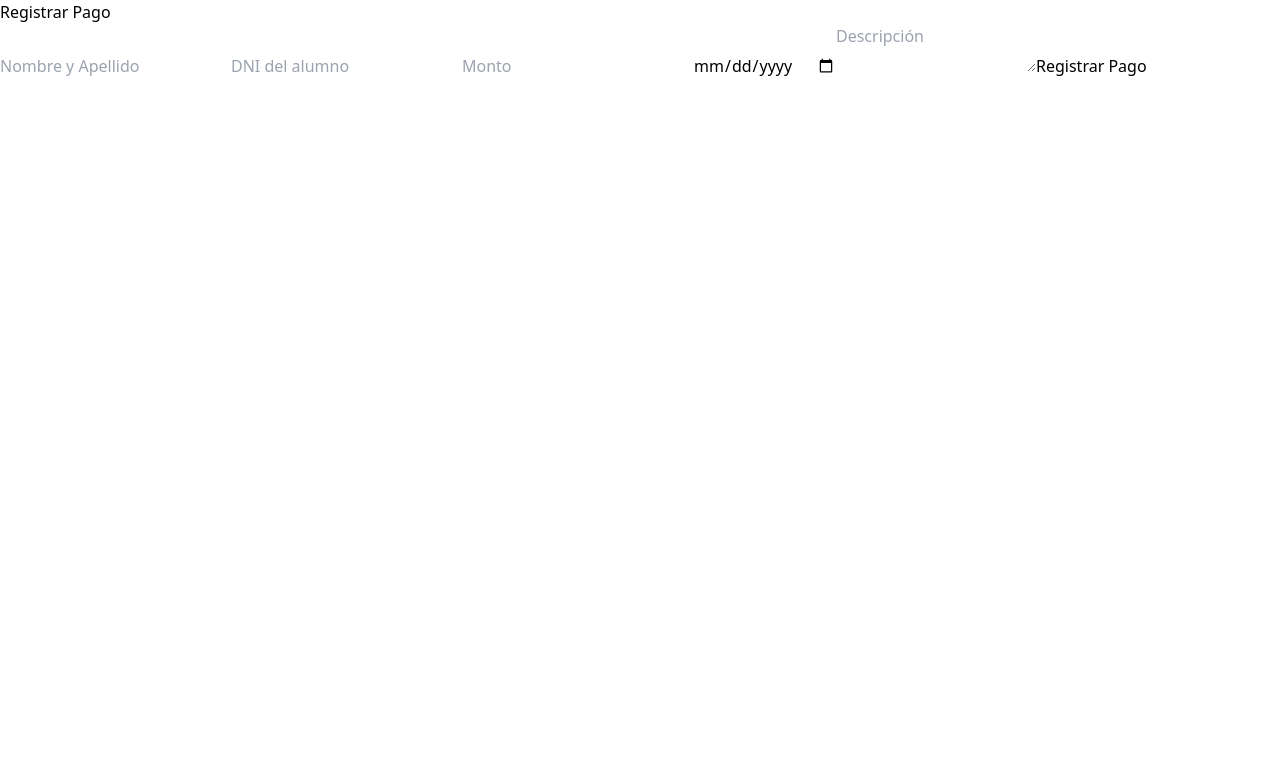
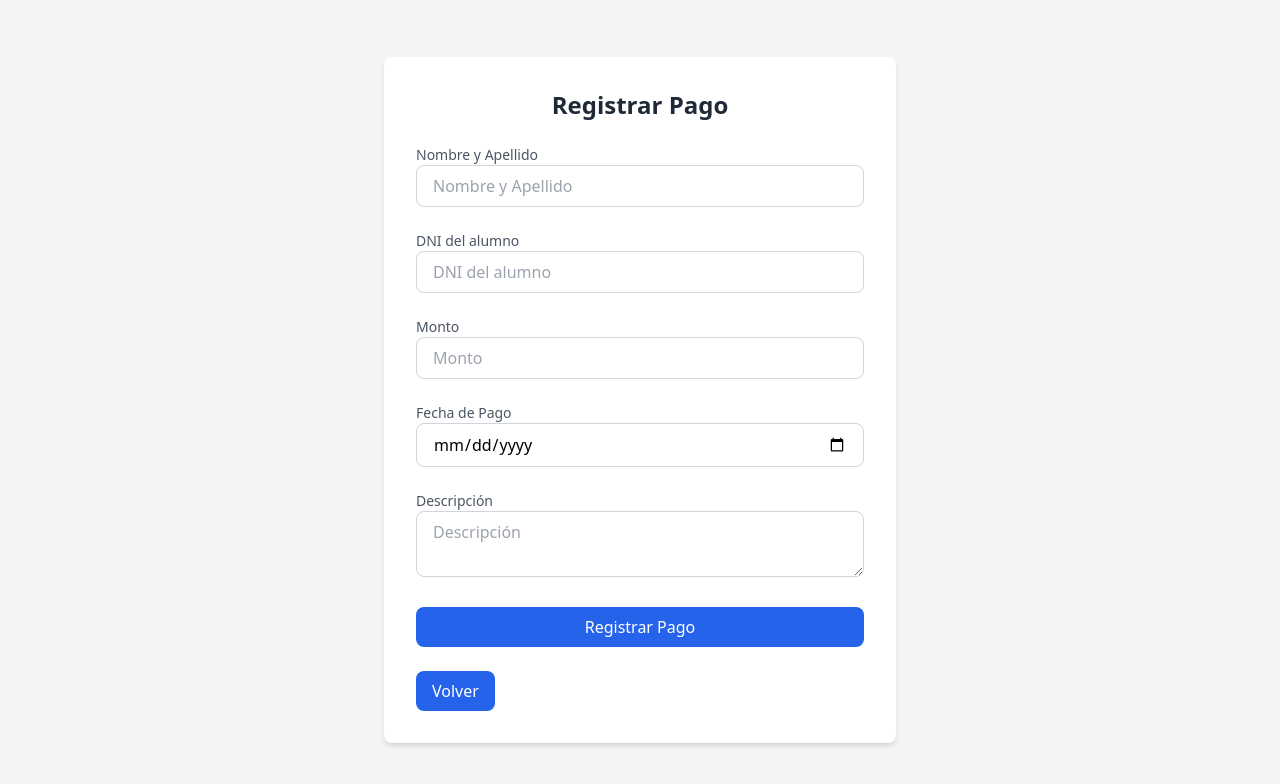
Before and after one commit to francogodoyy/pagos, a Next.js app: page /pagos/nuevo-pago in a window 1280 px wide. Shown: the top 784 px of the page. Built offline with nearby package versions, Linux system fonts and the light colour scheme.

Commit message:
scond commit

```diff
--- a/app/admin/login/page.jsx
+++ b/app/admin/login/page.jsx
@@ -5,13 +5,25 @@ import { useState } from "react";
 import { useRouter } from "next/navigation";
 
 export default function Login() {
-
   const [email, setEmail] = useState("");
   const [password, setPassword] = useState("");
+  const [errors, setErrors] = useState({});
   const router = useRouter();
 
   const handleSubmit = async (e) => {
     e.preventDefault();
+
+    const newErrors = {};
+    if (!email.trim()) newErrors.email = "El email es obligatorio.";
+    if (!password.trim()) newErrors.password = "La contraseña es obligatoria.";
+
+    if (Object.keys(newErrors).length > 0) {
+      setErrors(newErrors);
+      return;
+    }
+
+    setErrors({}); //Clean errors if no any problem
+
     const res = await signIn("credentials", {
       redirect: false,
       email,
@@ -21,28 +33,70 @@ export default function Login() {
     if (res.ok) {
       router.push("/pagos");
     } else {
-      alert("credenciales incorrectas");
+      setErrors({ general: "Credenciales incorrectas." });
     }
   };
 
   return (
+    <div className="flex items-center justify-center min-h-screen bg-gray-100">
+      <div className="w-full max-w-md bg-white rounded-lg shadow-lg p-6">
+        <h1 className="text-2xl font-semibold text-center text-gray-800 mb-6">
+          Iniciar Sesión
+        </h1>
+        <form onSubmit={handleSubmit} className="space-y-4">
           <div>
-      <h1>Iniciar Sesión</h1>
-      <form onSubmit={handleSubmit}>
+            <label
+              htmlFor="email"
+              className="block text-sm font-medium text-gray-600"
+            >
+              Email
+            </label>
             <input
               type="email"
-          placeholder="Email"
+              id="email"
+              placeholder="Ingresa tu email"
               value={email}
               onChange={(e) => setEmail(e.target.value)}
+              className="w-full px-4 py-2 mt-1 border rounded-lg focus:ring-2 focus:ring-blue-500 focus:outline-none border-gray-300"
+              required
             />
+            {errors.email && (
+              <p className="text-sm text-red-600 mt-1">{errors.email}</p>
+            )}
+          </div>
+          <div>
+            <label
+              htmlFor="password"
+              className="block text-sm font-medium text-gray-600"
+            >
+              Contraseña
+            </label>
             <input
               type="password"
-          placeholder="Password"
+              id="password"
+              placeholder="Ingresa tu contraseña"
               value={password}
               onChange={(e) => setPassword(e.target.value)}
+              className="w-full px-4 py-2 mt-1 border rounded-lg focus:ring-2 focus:ring-blue-500 focus:outline-none border-gray-300"
+              required
             />
-        <button type="submit">Ingresar</button>
+            {errors.password && (
+              <p className="text-sm text-red-600 mt-1">{errors.password}</p>
+            )}
+          </div>
+          {errors.general && (
+            <p className="text-sm text-red-600 text-center mt-4">
+              {errors.general}
+            </p>
+          )}
+          <button
+            type="submit"
+            className="w-full py-2 text-white bg-blue-600 rounded-lg hover:bg-blue-700 focus:ring-2 focus:ring-blue-500 focus:outline-none transition duration-200"
+          >
+            Ingresar
+          </button>
         </form>
+      </div>
     </div>
   );
 }
--- a/app/layout.js
+++ b/app/layout.js
@@ -1,14 +1,18 @@
+"use client";
+
 import './global.css';
+import { SessionProvider } from 'next-auth/react';
 
-export const metadata = {
-  title: 'Pagos',
-  description: 'Página de pagos de clientes',
-}
+
+
+
 
 export default function RootLayout({ children }) {
   return (
     <html lang="en">
-      <body>{children}</body>
+      <body>
+        <SessionProvider>{children}</SessionProvider>
+      </body>
     </html>
-  )
+  );
 }
--- a/app/pagos/nuevo-pago/page.jsx
+++ b/app/pagos/nuevo-pago/page.jsx
@@ -1,8 +1,10 @@
 "use client"
 
 import { useState } from "react"
+import { useRouter } from "next/navigation";
 
 export default function NuevoPago() {
+    const router = useRouter();
     const [formData, setFormData] = useState({
         nombre_apellido: "",
         dni: "",
@@ -11,6 +13,10 @@ export default function NuevoPago() {
         descripcion: "",
     });
     const [success, setSuccess] = useState(false);
+
+    const handleVolver = () => {
+        router.push("/pagos");
+    };
 
     const handleChange = (e) => {
         setFormData({ ...formData, [e.target.name]: e.target.value });
@@ -32,51 +38,117 @@ export default function NuevoPago() {
     };
 
     if (success) {
-        return <p>Pago registrado exitosamente!</p>;
+        return (
+            <div className="flex items-center justify-center min-h-screen bg-gray-100">
+                <p className="text-green-600 font-bold text-lg">¡Pago Registrado!</p>
+            </div>
+        );
     }
 
     return (
-        <form onSubmit={handleSubmit}>
-            <h1>Registrar Pago </h1>
+        <div className="flex items-center justify-center min-h-screen bg-gray-100">
+          <form
+            onSubmit={handleSubmit}
+            className="w-full max-w-lg bg-white rounded-lg shadow-md p-8 space-y-6"
+          >
+            <h1 className="text-2xl font-semibold text-gray-800 text-center">
+              Registrar Pago
+            </h1>
+            <div>
+              <label
+                htmlFor="nombre_apellido"
+                className="block text-sm font-medium text-gray-600"
+              >
+                Nombre y Apellido
+              </label>
               <input
                 type="text"
+                id="nombre_apellido"
                 name="nombre_apellido"
                 placeholder="Nombre y Apellido"
                 value={formData.nombre_apellido}
                 onChange={handleChange}
                 required
+                className="w-full px-4 py-2 border border-gray-300 rounded-lg focus:ring-2 focus:ring-blue-500 focus:outline-none"
               />
+            </div>
+            <div>
+              <label htmlFor="dni" className="block text-sm font-medium text-gray-600">
+                DNI del alumno
+              </label>
               <input
                 type="text"
+                id="dni"
                 name="dni"
                 placeholder="DNI del alumno"
                 value={formData.dni}
                 onChange={handleChange}
                 required
+                className="w-full px-4 py-2 border border-gray-300 rounded-lg focus:ring-2 focus:ring-blue-500 focus:outline-none"
               />
+            </div>
+            <div>
+              <label htmlFor="monto" className="block text-sm font-medium text-gray-600">
+                Monto
+              </label>
               <input
                 type="number"
+                id="monto"
                 name="monto"
                 placeholder="Monto"
                 value={formData.monto}
                 onChange={handleChange}
                 required
+                className="w-full px-4 py-2 border border-gray-300 rounded-lg focus:ring-2 focus:ring-blue-500 focus:outline-none"
               />
+            </div>
+            <div>
+              <label
+                htmlFor="fecha_pago"
+                className="block text-sm font-medium text-gray-600"
+              >
+                Fecha de Pago
+              </label>
               <input
                 type="date"
+                id="fecha_pago"
                 name="fecha_pago"
                 value={formData.fecha_pago}
                 onChange={handleChange}
                 required
+                className="w-full px-4 py-2 border border-gray-300 rounded-lg focus:ring-2 focus:ring-blue-500 focus:outline-none"
               />
+            </div>
+            <div>
+              <label
+                htmlFor="descripcion"
+                className="block text-sm font-medium text-gray-600"
+              >
+                Descripción
+              </label>
               <textarea
+                id="descripcion"
                 name="descripcion"
                 placeholder="Descripción"
                 value={formData.descripcion}
                 onChange={handleChange}
                 required
+                className="w-full px-4 py-2 border border-gray-300 rounded-lg focus:ring-2 focus:ring-blue-500 focus:outline-none"
               />
-      <button type="submit">Registrar Pago</button>
+            </div>
+            <button
+              type="submit"
+              className="w-full bg-blue-600 text-white py-2 rounded-lg hover:bg-blue-700 focus:ring-2 focus:ring-blue-500 focus:outline-none transition duration-200"
+            >
+              Registrar Pago
+            </button>
+            <button
+            onClick={handleVolver}
+            className="bg-blue-600 text-white px-4 py-2 rounded-lg mt-4 hover:bg-blue-700 focus:ring-2 focus:ring-blue-500 focus:outline-none transition duration-200"
+            >
+                Volver
+            </button>
           </form>
+        </div>
       );
     }
--- a/app/pagos/page.jsx
+++ b/app/pagos/page.jsx
@@ -1,12 +1,34 @@
 "use client";
 
+import { useSession } from "next-auth/react";
 import { useEffect, useState } from "react";
 import { generatePDF } from "@/utils/pdf";
+import { useRouter } from "next/navigation";
 
 export default function Pagos() {
+  const {data: session, status } = useSession();
+  const router = useRouter();
   const [filtro, setFiltro] = useState({ dni: "", nombre_apellido: "" });
   const [pagos, setPagos] = useState([]);
   const [error, setError] = useState("");
+
+  const handleNuevoPago = () => {
+    router.push("/pagos/nuevo-pago");
+  };
+
+  useEffect(() => {
+    if (status === "loading") return;
+
+    if (!session) {
+      router.push("/admin/login");
+    } else if (session.user.role !== "admin") {
+      router.push("/admin/login");
+    }
+  }, [session, status, router]);
+
+  if (status === "loading" || !session) {
+    return <p>Cargando...</p>;
+  }
 
   const cargarPagos = async () => {
     try {
@@ -15,6 +37,7 @@ export default function Pagos() {
       if (filtro.nombre_apellido) params.append("nombre_apellido", filtro.nombre_apellido);
 
       const res = await fetch(`/api/pagos?${params.toString()}`);
+
       if (res.ok) {
         const data = await res.json();
         setPagos(data);
@@ -86,6 +109,12 @@ export default function Pagos() {
         >
           Buscar
         </button>
+        <button
+          onClick={handleNuevoPago}
+          className="bg-blue-600 text-white px-4 py-2 rounded-lg hover:bg-blue-700 focus:ring-2 focus:ring-blue-500 focus:outline-none transition duration-200"
+          >
+        Registrar Nuevo Pago
+        </button>
       </div>
       </div>
 
```
Also changed, not shown: middleware.js (+16 -9 lines). Lines whose indentation alone changed are shown as unchanged.
